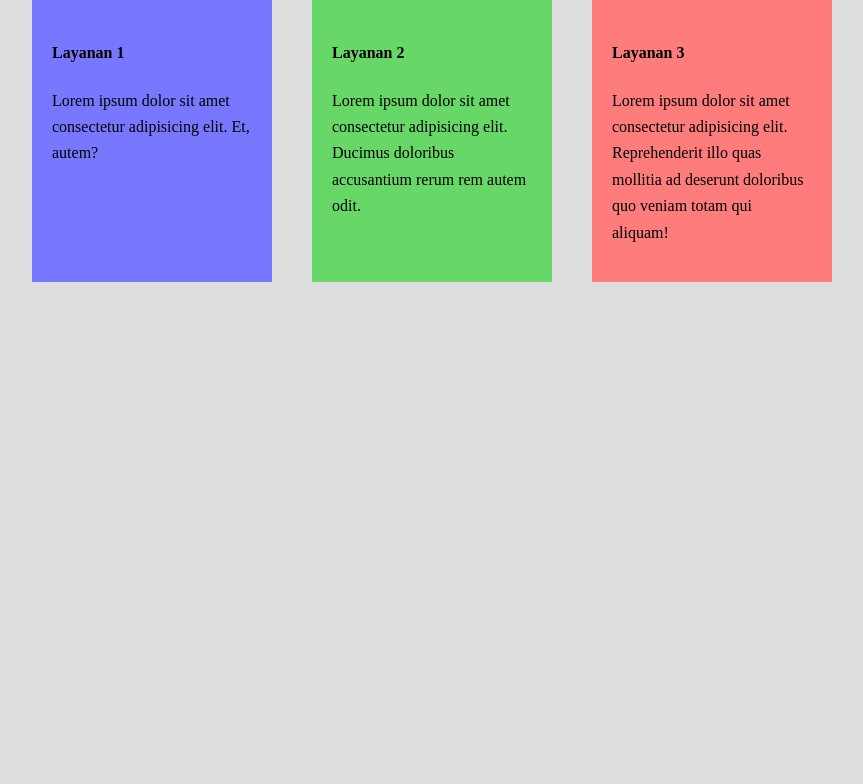
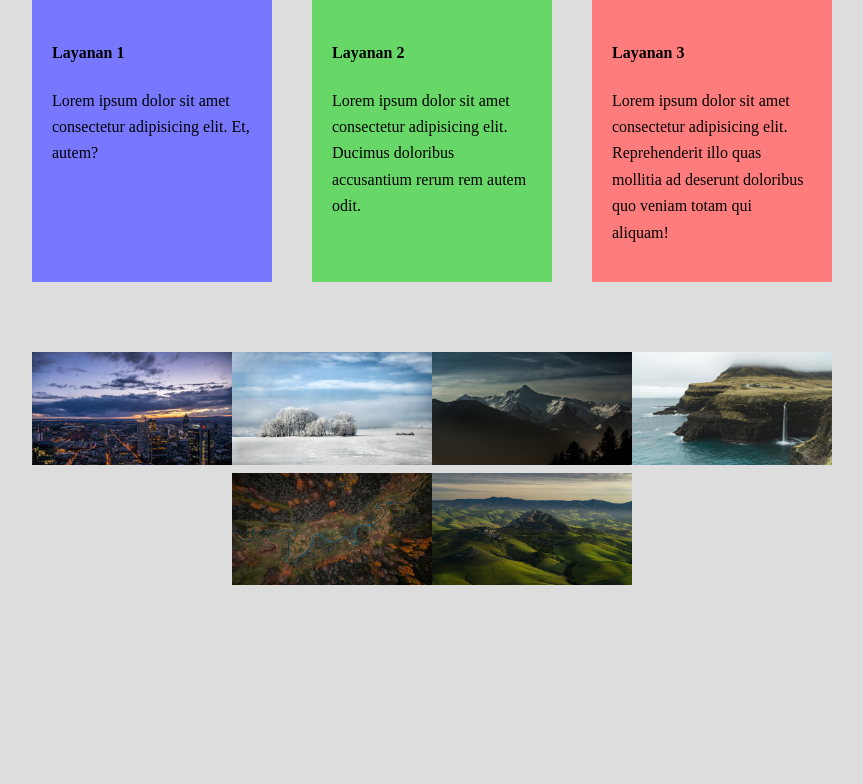
Before and after one commit to alvinfebrianto/WPU, a PHP site: page / in a window 1280 px wide. Shown: the part 427-1211 px from the top of the page, without its empty margins (208-1071 px from the left). Before the commit the page ends 709 px from the top, so only its background shows below. Run offline with PHP 8.4, Linux system fonts and the light colour scheme.

Commit message:
Latihan 3 CSS Flexbox

```diff
--- a/Latihan/index.html
+++ b/Latihan/index.html
@@ -64,5 +64,27 @@
         </p>
       </div>
     </div>
+
+    <!-- Latihan 3 - Gallery -->
+    <div class="container-tiga">
+      <div class="thumbnail">
+        <img src="img/1.jpg" />
+      </div>
+      <div class="thumbnail">
+        <img src="img/2.jpg" />
+      </div>
+      <div class="thumbnail">
+        <img src="img/3.jpg" />
+      </div>
+      <div class="thumbnail">
+        <img src="img/4.jpg" />
+      </div>
+      <div class="thumbnail">
+        <img src="img/5.jpg" />
+      </div>
+      <div class="thumbnail">
+        <img src="img/6.jpg" />
+      </div>
+    </div>
   </body>
 </html>
--- a/Latihan/style.css
+++ b/Latihan/style.css
@@ -11,25 +11,14 @@ body {
 
 /* Latihan 1 */
 .container-satu {
-  width: 800px;
+  max-width: 800px;
   margin: 50px auto;
   background-color: #fff;
   padding: 20px;
   box-sizing: border-box;
   display: flex;
   align-items: baseline;
-}
-.kolom-utama {
-  flex: 3;
-  order: 2;
-}
-.sidebar-satu {
-  flex: 0.8;
-  order: 1;
-}
-.sidebar-dua {
-  flex: 1.3;
-  order: 3;
+  flex-wrap: wrap;
 }
 
 /* Latihan 2 */
@@ -52,8 +41,35 @@ body {
   background-color: rgb(255, 124, 124);
 }
 
+/* Latihan 3 */
+.container-tiga {
+  max-width: 800px;
+  margin: 50px auto;
+  display: flex;
+  flex-wrap: wrap;
+  justify-content: center;
+}
+.thumbnail {
+  width: 50%;
+}
+.thumbnail img {
+  width: 100%;
+}
+
 /* Responsive */
 @media (min-width: 800px) {
+  .kolom-utama {
+    flex: 3;
+    order: 2;
+  }
+  .sidebar-satu {
+    flex: 0.8;
+    order: 1;
+  }
+  .sidebar-dua {
+    flex: 1.3;
+    order: 3;
+  }
   .container-dua {
     display: flex;
     justify-content: space-between;
@@ -61,4 +77,7 @@ body {
   .layanan {
     width: 30%;
   }
+  .thumbnail {
+    width: 25%;
+  }
 }
```
Also changed, not shown: Latihan/img/1.jpg (added), Latihan/img/2.jpg (added), Latihan/img/3.jpg (added), Latihan/img/4.jpg (added), Latihan/img/5.jpg (added), Latihan/img/6.jpg (added).
